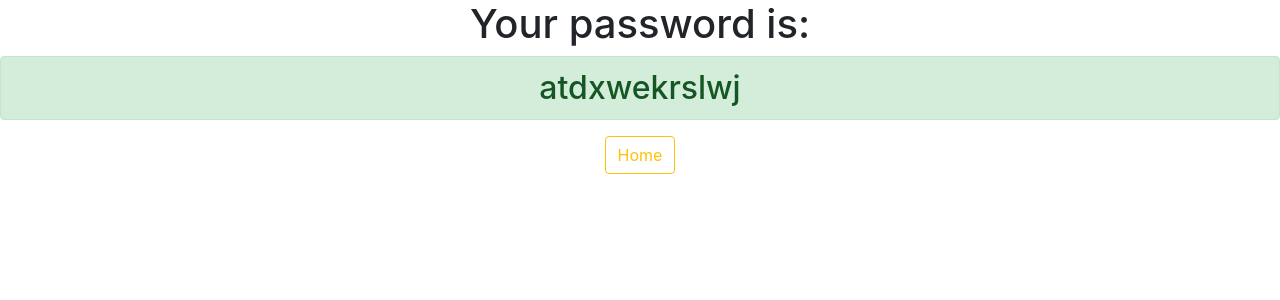
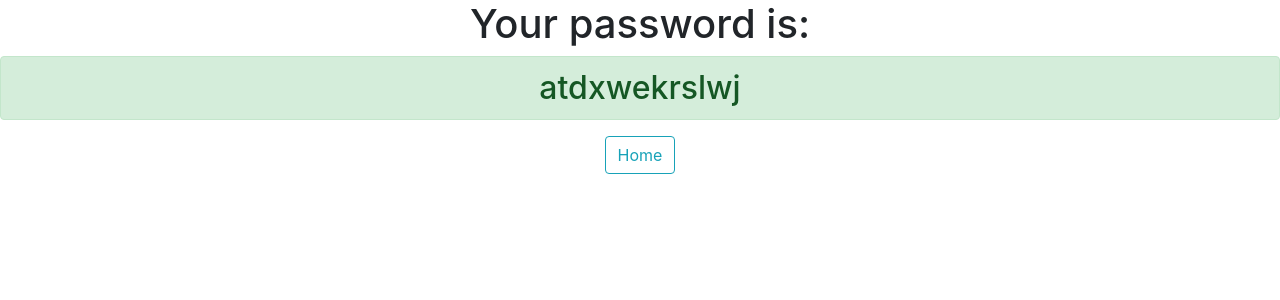
Before and after one commit to AdamDymurski/log-mail, a Django app: page /kupa/ in a window 1280 px wide. Shown: the top 300 px of the page. Run offline with Django 3.2, Linux system fonts and the light colour scheme; some libraries are stand-ins or nearby versions.

Commit message:
first commit zmiana

```diff
--- a/password_gen/generator/templates/generator/password.html
+++ b/password_gen/generator/templates/generator/password.html
@@ -4,5 +4,5 @@
     <h1>Your password is:</h1>
     <h2 class="alert alert-success">{{ password }}</h2>
 
-    <a href="{% url 'Home'%}" class="btn btn-outline-warning">Home</a>
+    <a href="{% url 'Home'%}" class="btn btn-outline-info">Home</a>
 </div>
```
